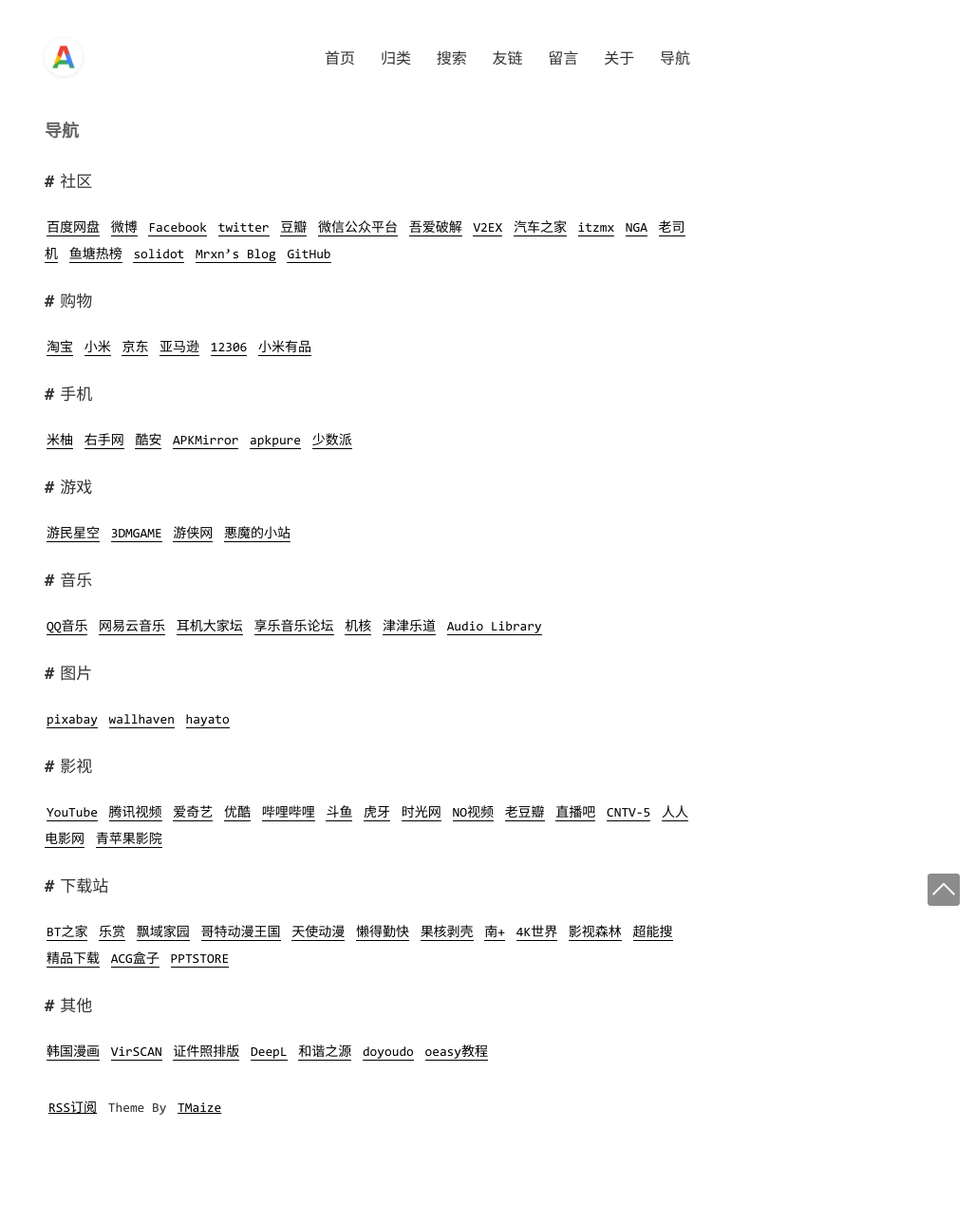
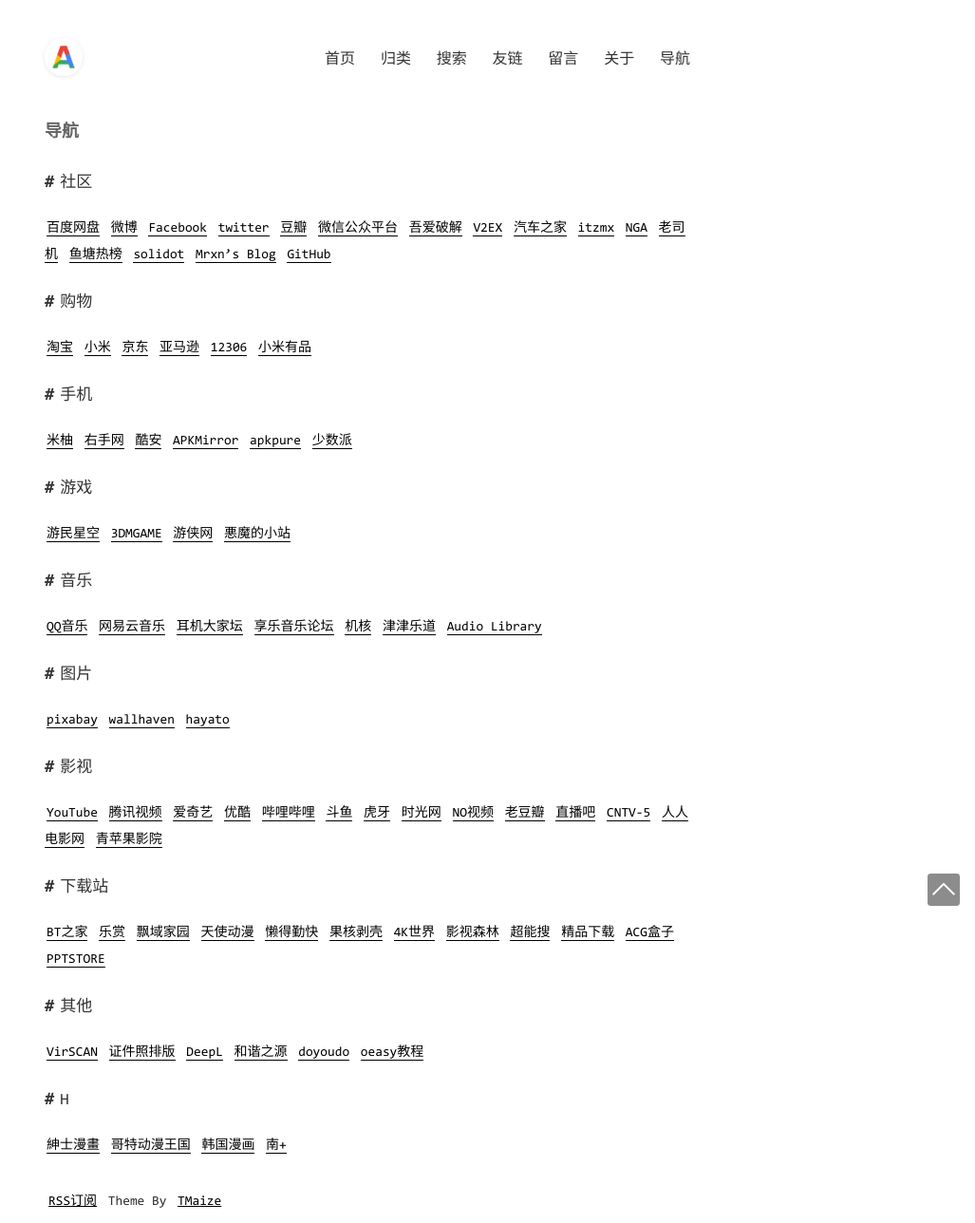
Before and after one commit to admans/admans.github.io, a Jekyll site: the page built from pages/navi.md, in a window 1280 px wide. Shown: the whole page at 95% size, without its empty margins (253-1280 px from the left). Built offline with Jekyll 4.4.1, drawn with Linux system fonts in a browser that asks for light colours; before the commit the page ends 1190 px from its top, so only the background shows below that.

Commit message:
Update navi.md
新增“H”栏

```diff
--- a/pages/navi.md
+++ b/pages/navi.md
@@ -25,10 +25,13 @@ title: 导航
 [YouTube](https://www.youtube.com/ "YouTube") [腾讯视频](https://v.qq.com/ "腾讯视频") [爱奇艺](https://www.iqiyi.com/ "爱奇艺") [优酷](https://www.youku.com/ "优酷") [哔哩哔哩](https://www.bilibili.com/ "哔哩哔哩") [斗鱼](https://www.douyu.com/ "斗鱼") [虎牙](https://www.huya.com/ "虎牙") [时光网](http://www.mtime.com/ "时光网") [NO视频](https://www.novipnoad.com/ "NO视频") [老豆瓣](https://www.laodouban.com/ "老豆瓣") [直播吧](http://www.zhibo8.cc/ "直播吧") [CNTV-5](http://tv.cntv.cn/live/cctv5/?pt=HD "CNTV-5") [人人电影网](https://www.rrdynb.com/index.html "人人电影网") [青苹果影院](http://qpgyy.vip/ "青苹果影院")
 
 ## 下载站
-[BT之家](http://btbtt11.com/ "BT之家") [乐赏](https://www.gscq.me/ "乐赏") [飘域家园](http://bbs.homefei.me/ "飘域家园") [哥特动漫王国](https://www.gtloli.gay/ "哥特动漫王国") [天使动漫](https://www.tsdm39.net/ "天使动漫") [懒得勤快](https://masuit.com/ "懒得勤快") [果核剥壳](https://www.ghxi.com/ "果核剥壳") [南+](https://south-plus.net/ "南+") [4K世界](https://www.4ksj.com/ "4K世界") [影视森林](http://549.tv/ "影视森林") [超能搜](https://www.chaonengsou.com/ "超能搜") [精品下载](http://www.j9p.com/ "精品下载") [ACG盒子](https://www.acgbox.link/ "ACG盒子") [PPTSTORE](https://www.pptstore.net/ "PPTSTORE")
+[BT之家](http://btbtt11.com/ "BT之家") [乐赏](https://www.gscq.me/ "乐赏") [飘域家园](http://bbs.homefei.me/ "飘域家园") [天使动漫](https://www.tsdm39.net/ "天使动漫") [懒得勤快](https://masuit.com/ "懒得勤快") [果核剥壳](https://www.ghxi.com/ "果核剥壳") [4K世界](https://www.4ksj.com/ "4K世界") [影视森林](http://549.tv/ "影视森林") [超能搜](https://www.chaonengsou.com/ "超能搜") [精品下载](http://www.j9p.com/ "精品下载") [ACG盒子](https://www.acgbox.link/ "ACG盒子") [PPTSTORE](https://www.pptstore.net/ "PPTSTORE")
 
 ## 其他
-[韩国漫画](http://www.hmfby.com/ "韩国漫画") [VirSCAN](http://www.virscan.org/ "VirSCAN") [证件照排版](http://www.sandcomp.com/blog/sandphoto/ "证件照排版") [DeepL](https://www.deepl.com/translator "DeepL") [和谐之源](https://hunter.gitlab.io/tools/harmonious/ "和谐之源") [doyoudo](http://www.doyoudo.com/ "doyoudo") [oeasy教程](http://oeasy.org/ "oeasy教程")
+[VirSCAN](http://www.virscan.org/ "VirSCAN") [证件照排版](http://www.sandcomp.com/blog/sandphoto/ "证件照排版") [DeepL](https://www.deepl.com/translator "DeepL") [和谐之源](https://hunter.gitlab.io/tools/harmonious/ "和谐之源") [doyoudo](http://www.doyoudo.com/ "doyoudo") [oeasy教程](http://oeasy.org/ "oeasy教程")
+
+## H
+[紳士漫畫](https://www.wnacg.com/ "紳士漫畫") [哥特动漫王国](https://www.gtloli.gay/ "哥特动漫王国") [韩国漫画](http://www.hmfby.com/ "韩国漫画") [南+](https://south-plus.net/ "南+")
 
 <ul>
   {%- for link in site.links %}
```
